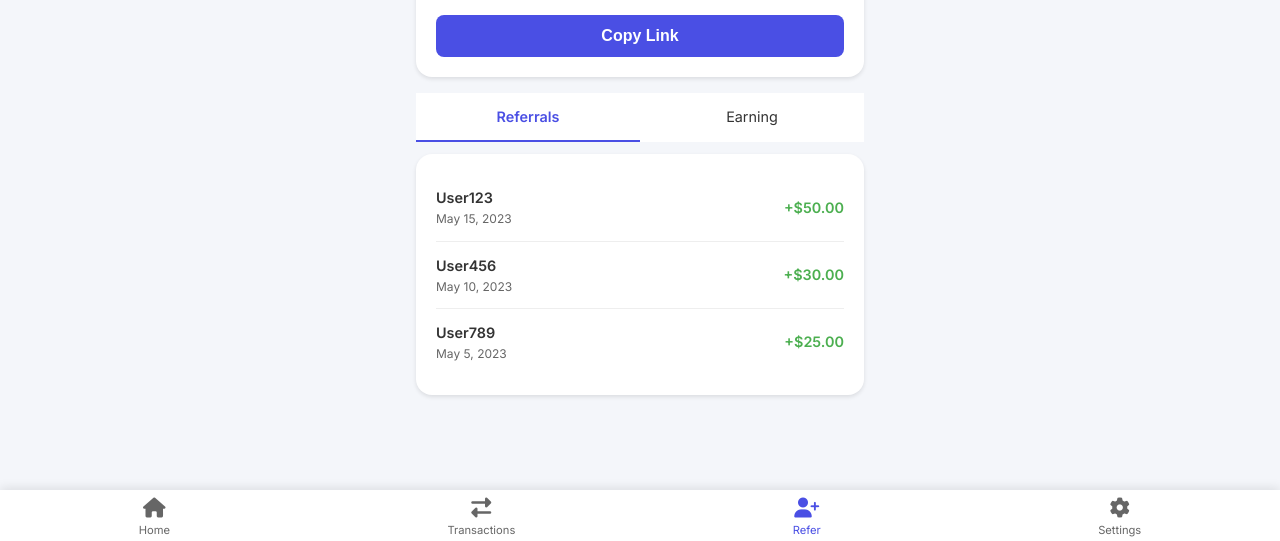
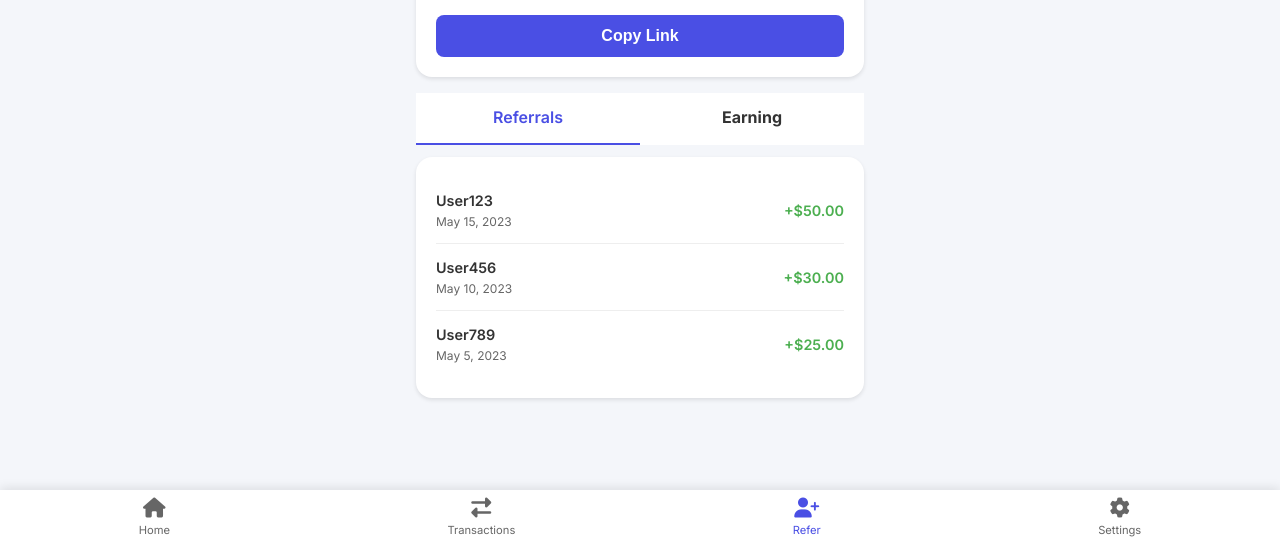
Before and after one commit to abhishekcodecrafter/usdt2inr, a Flask app: page /refer in a window 1280 px wide. Shown: the part 252-793 px from the top of the page. Run offline with Flask 3, Linux system fonts and the light colour scheme; the visitor is signed in with stand-in values (Sample User, id 1).

Commit message:
Fixed Logo and Fixed CSS

```diff
--- a/static/css/refer.css
+++ b/static/css/refer.css
@@ -117,7 +117,8 @@ body {
     background-color: var(--card-background);
     cursor: pointer;
     border-bottom: 2px solid transparent;
-    font-size: 0.9rem;
+    font-size: 1rem;
+    font-weight: 700;
 }
 
 .tab.active {
--- a/static/css/transactions.css
+++ b/static/css/transactions.css
@@ -81,7 +81,8 @@ body {
   background-color: var(--card-background);
   cursor: pointer;
   border-bottom: 2px solid transparent;
-  font-size: 0.9rem;
+  font-size: 1rem;
+  font-weight: 700;
 }
 
 .tab.active {
--- a/static/js/toaster.js
+++ b/static/js/toaster.js
@@ -3,7 +3,7 @@ toastr.options = {
     "debug": false,
     "newestOnTop": false,
     "progressBar": true,
-    "positionClass": "toast-bottom-center",
+    "positionClass": "toast-top-center",
     "preventDuplicates": false,
     "onclick": null,
     "showDuration": "300",
```
